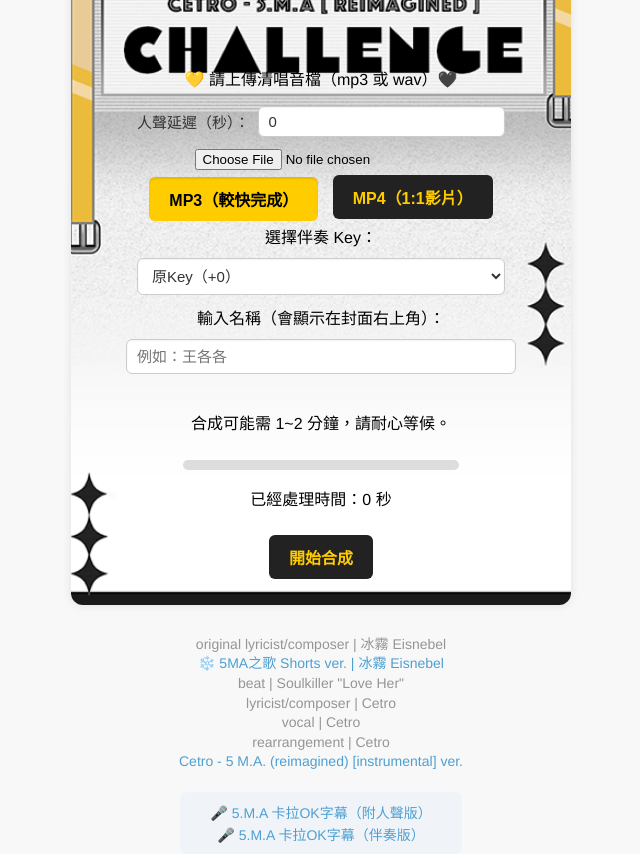
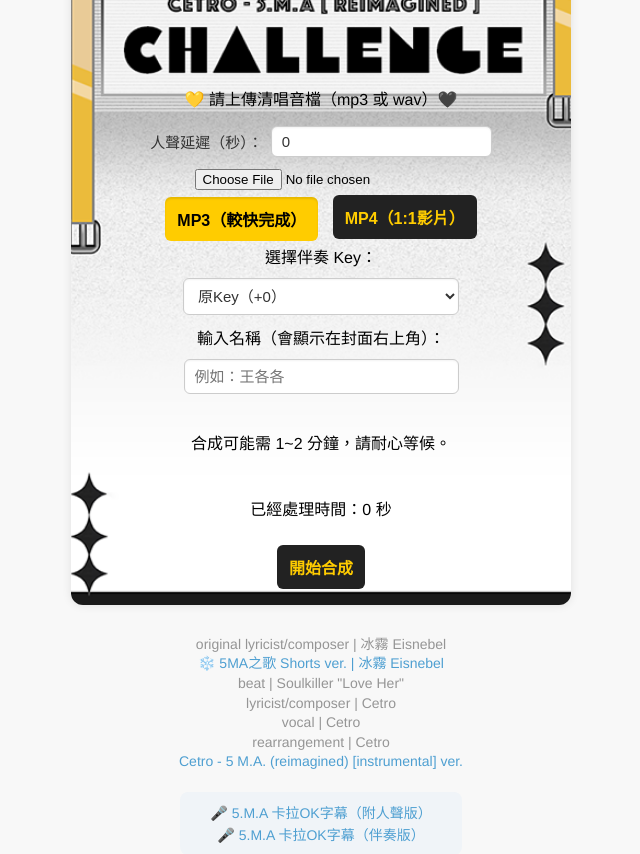
Before and after one commit to Novemk/vocal-mixerSTR, a Flask app: page / in a window 1280 px wide. Shown: the top 854 px of the page, without its empty margins (319-959 px from the left). Run offline with Flask 3, Linux system fonts and the light colour scheme.

Commit message:
Update style.css

```diff
--- a/static/style.css
+++ b/static/style.css
@@ -14,12 +14,11 @@
   color: white;
   font-family: "Arial Black", sans-serif;
   text-shadow: 2px 2px 4px rgba(0, 0, 0, 0.7);
-  background-color: rgba(0, 0, 0, 0.25); /* 半透明背景以利閱讀 */
+  background-color: rgba(0, 0, 0, 0.25);
   border-radius: 6px;
   z-index: 10;
 }
 
-/* 全域樣式設定 */
 body {
   font-family: "Helvetica Neue", Helvetica, Arial, sans-serif;
   margin: 0;
@@ -31,10 +30,9 @@
   height: 100vh;
 }
 
-/* 外框容器 */
 .container {
   width: 500px;
-  height: 660px; /* 原本 603px，微調以容納新欄位 */
+  height: 660px;
   padding: 20px;
   box-sizing: border-box;
   background-color: #ffffff;
@@ -50,14 +48,13 @@
   align-items: center;
 }
 
-/* 🎯 延遲欄位一行排版容器 */
 .delay-row {
   display: flex;
   align-items: center;
   justify-content: center;
   gap: 8px;
   margin-bottom: 12px;
-  width: 80%;
+  width: 10%;
 }
 
 .delay-row label {
@@ -77,7 +74,6 @@
   box-shadow: inset 0 1px 2px rgba(0, 0, 0, 0.05);
 }
 
-/* 標題樣式 */
 h1 {
   text-align: center;
   color: #111;
@@ -88,10 +84,9 @@
   color: #222;
 }
 
-/* 通用按鈕樣式 */
 button {
   margin: 5px;
-  padding: 10px 20px;
+  padding: 10px 12px;
   font-size: 16px;
   border: none;
   border-radius: 6px;
@@ -100,6 +95,10 @@
   color: #ffcc00;
   font-weight: bold;
   transition: transform 0.2s ease, box-shadow 0.2s ease, opacity 0.2s ease;
+}
+
+#synthesizeButton {
+  width: 180px; /* 🎯 單獨更改「開始合成」按鈕寬度 */
 }
 
 button:hover:not(.active):not(:disabled) {
@@ -122,7 +121,6 @@
   transition: none;
 }
 
-/* 📦 進度條容器 */
 .progress-bar {
   width: 60%;
   max-width: 500px;
@@ -162,7 +160,7 @@
 }
 
 .upload-hint {
-  margin-top: 100px;
+  margin-top: 130px; /* 上傳清唱提示語的位置 */
 }
 
 #timer {
@@ -176,9 +174,8 @@
   padding: 40px 0;
 }
 
-/* 🎼 Key 選擇欄位 */
 #keySelect {
-  width: 80%;
+  width: 60%;
   padding: 8px 10px;
   margin: 10px 0;
   font-size: 15px;
@@ -189,9 +186,8 @@
   box-shadow: inset 0 1px 2px rgba(0, 0, 0, 0.05);
 }
 
-/* 📝 使用者名稱欄位 */
 #usernameInput {
-  width: 80%;
+  width: 55%;
   padding: 8px 10px;
   margin: 10px 0 20px 0;
   font-size: 15px;
@@ -202,7 +198,6 @@
   box-shadow: inset 0 1px 2px rgba(0, 0, 0, 0.05);
 }
 
-/* ✅ 美化文字視覺的部分 */
 .credits {
   margin-top: 30px;
   text-align: center;
```
